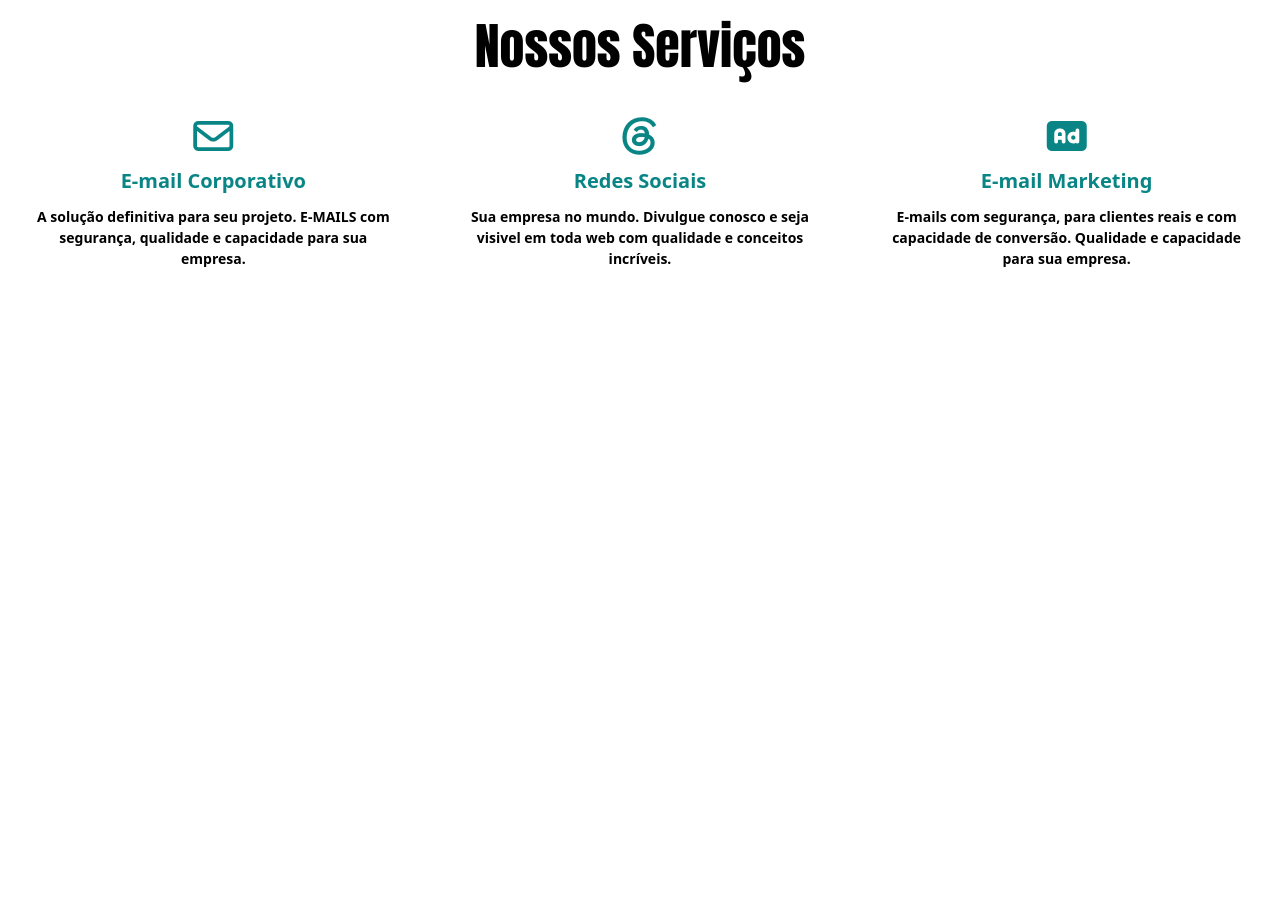
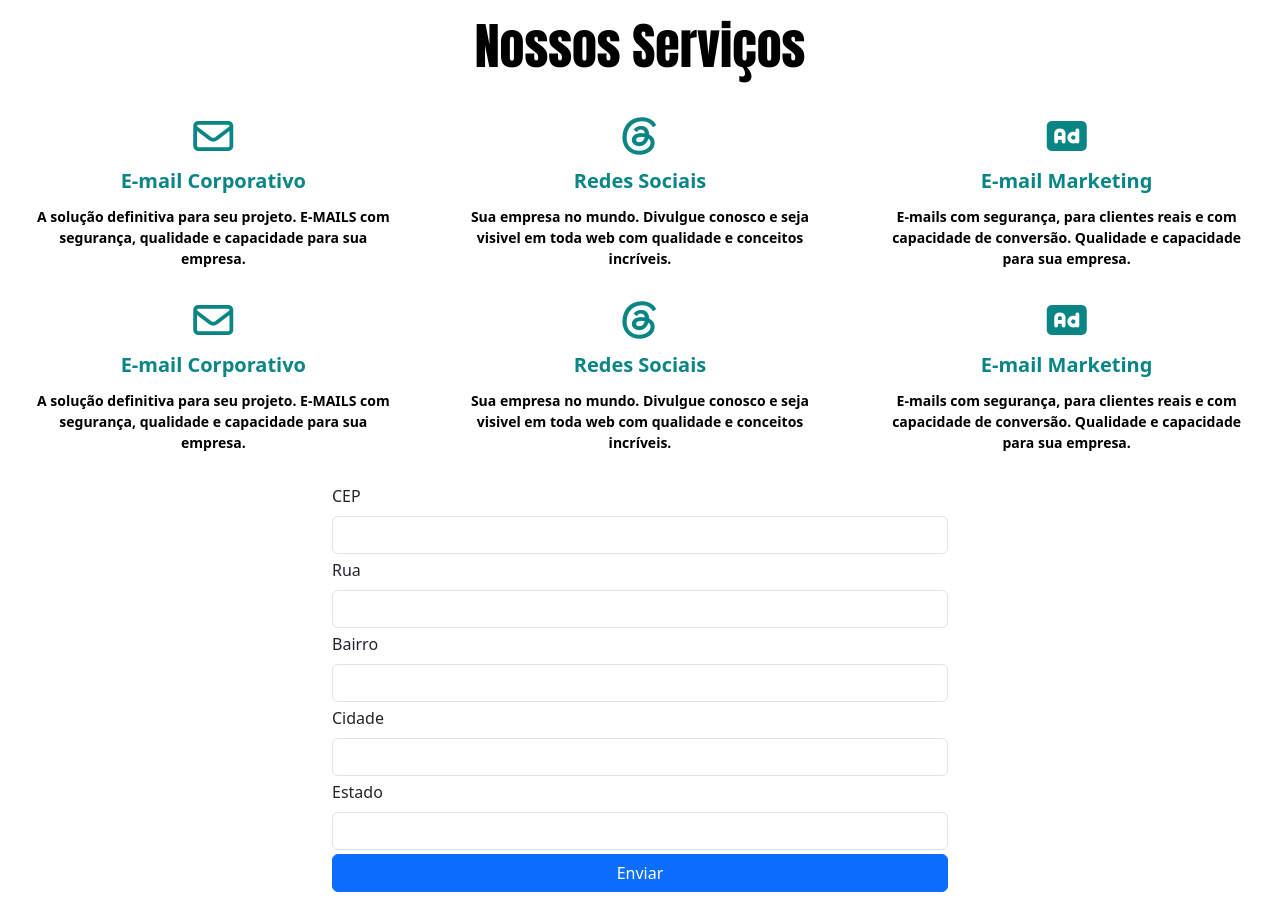
Before and after one commit to davidfreitass/Testes-HTML, a plain HTML site: page index.html in a window 1280 px wide. Shown: the part 1000-1912 px from the top of the page. Before the commit the page ends 1300 px from the top, so only its background shows below. Drawn offline with nearby package versions, Linux system fonts and the light colour scheme.

Commit message:
Adicionando cadastro de endereço

```diff
--- a/css/pg.css
+++ b/css/pg.css
@@ -44,3 +44,7 @@
     font-size: 40px;
     padding-bottom: 10px;
 }
+
+#contatos{
+    margin-bottom: 20px;
+}
--- a/index.html
+++ b/index.html
@@ -33,10 +33,14 @@
                                 href="#">Home</a>
                         </li>
                         <li class="nav-item">
-                            <a class="nav-link" href="#">Features</a>
+                            <a class="nav-link active" aria-current="page"
+                                href="#mainQuemSomos">Quem Somos</a>
                         </li>
                         <li class="nav-item">
-                            <a class="nav-link" href="#">Pricing</a>
+                            <a class="nav-link" href="#blocos">Portifólio</a>
+                        </li>
+                        <li class="nav-item">
+                            <a class="nav-link" href="#contatos">Contatos</a>
                         </li>
                     </ul>
                 </div>
@@ -178,6 +182,61 @@
                             </p>
                         </div>
                     </div>
+                    <div class="row">
+                        <div class="col-sm-4 text-center align-middle destaque-texto">
+                            <i class="fa-regular fa-envelope align-middle icones"></i><br>
+                            E-mail Corporativo
+                            <p class="destaque text-center align-middle">
+                                A solução definitiva para seu projeto. E-MAILS com segurança, qualidade e capacidade para sua empresa.
+                            </p>
+                        </div>
+
+                        <div class="col-sm-4 text-center align-middle destaque-texto">
+                            <i class="fa-brands fa-threads align-middle icones"></i><br>
+                            Redes Sociais
+                            <p class="destaque text-center align-middle">
+                                Sua empresa no mundo. Divulgue conosco e seja visivel em toda web com qualidade e conceitos incríveis.
+                            </p>
+                        </div>
+
+                        <div class="col-sm-4 text-center align-middle destaque-texto">
+                            <i class="fa-solid fa-rectangle-ad align-middle icones"></i><br>
+                            E-mail Marketing
+                            <p class="destaque text-center align-middle">
+                                E-mails com segurança, para clientes reais e com capacidade de conversão. Qualidade e capacidade para sua empresa.
+                            </p>
+                        </div>
+                    </div>
+                </div>
+            </section>
+
+            <section id="contatos">
+                <div class="container-fluid col-md-6">
+                    <form class="row g-1">
+                        <div class="col-md-12">
+                            <label for="cep" class="form-label">CEP</label>
+                            <input type="text" class="form-control" maxlength="8" required>
+                        </div>
+                        <div class="col-md-12">
+                            <label for="rua" class="form-label">Rua</label>
+                            <input type="text" class="form-control" required>
+                        </div>
+                        <div class="col-md-12">
+                            <label for="bairro" class="form-label">Bairro</label>
+                            <input type="text" class="form-control" required>
+                        </div>
+                        <div class="col-md-12">
+                            <label for="cidade" class="form-label">Cidade</label>
+                            <input type="text" class="form-control" required>
+                        </div>
+                        <div class="col-md-12">
+                            <label for="estado" class="form-label">Estado</label>
+                            <input type="text" class="form-control" required>
+                        </div>
+                        <div class="col-md-12 d-grid gap-2">
+                            <button for="submit" class="btn btn-primary">Enviar</button>
+                        </div>
+                    </form>
                 </div>
             </section>
 
```
